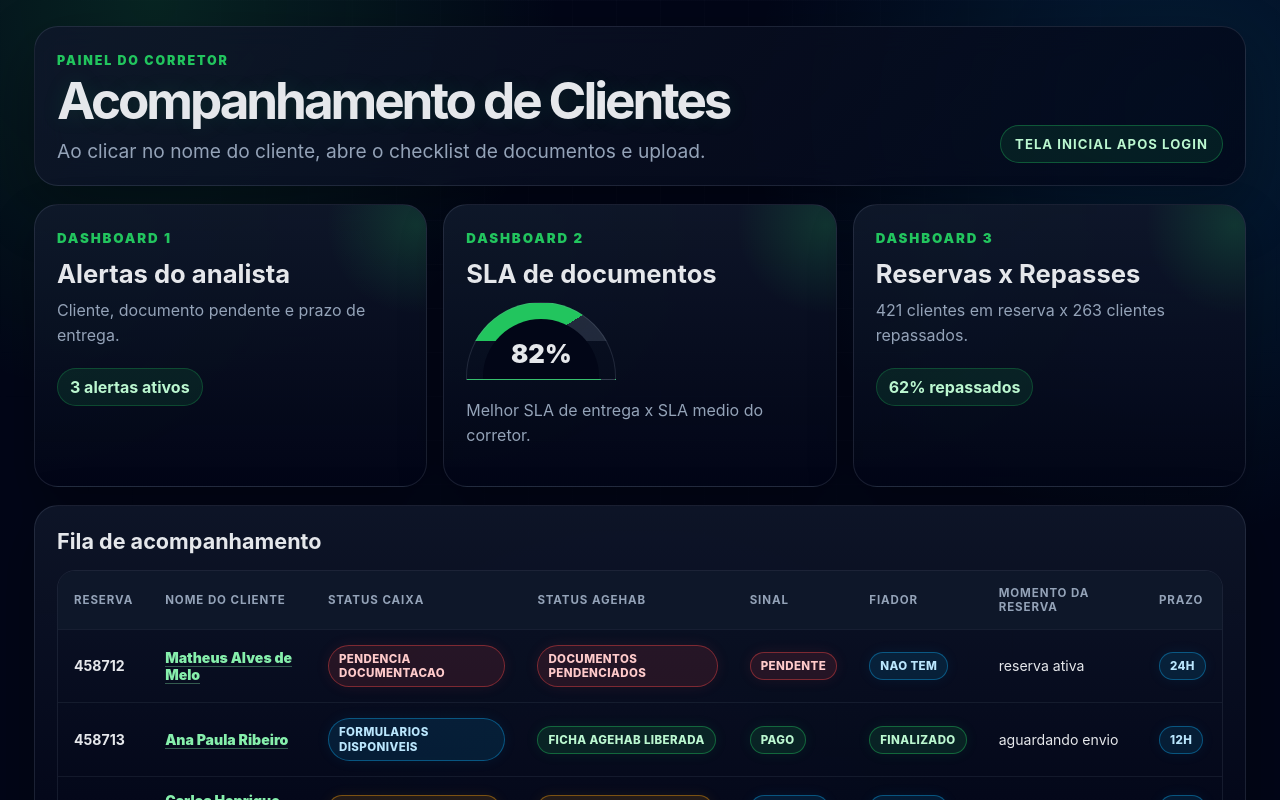
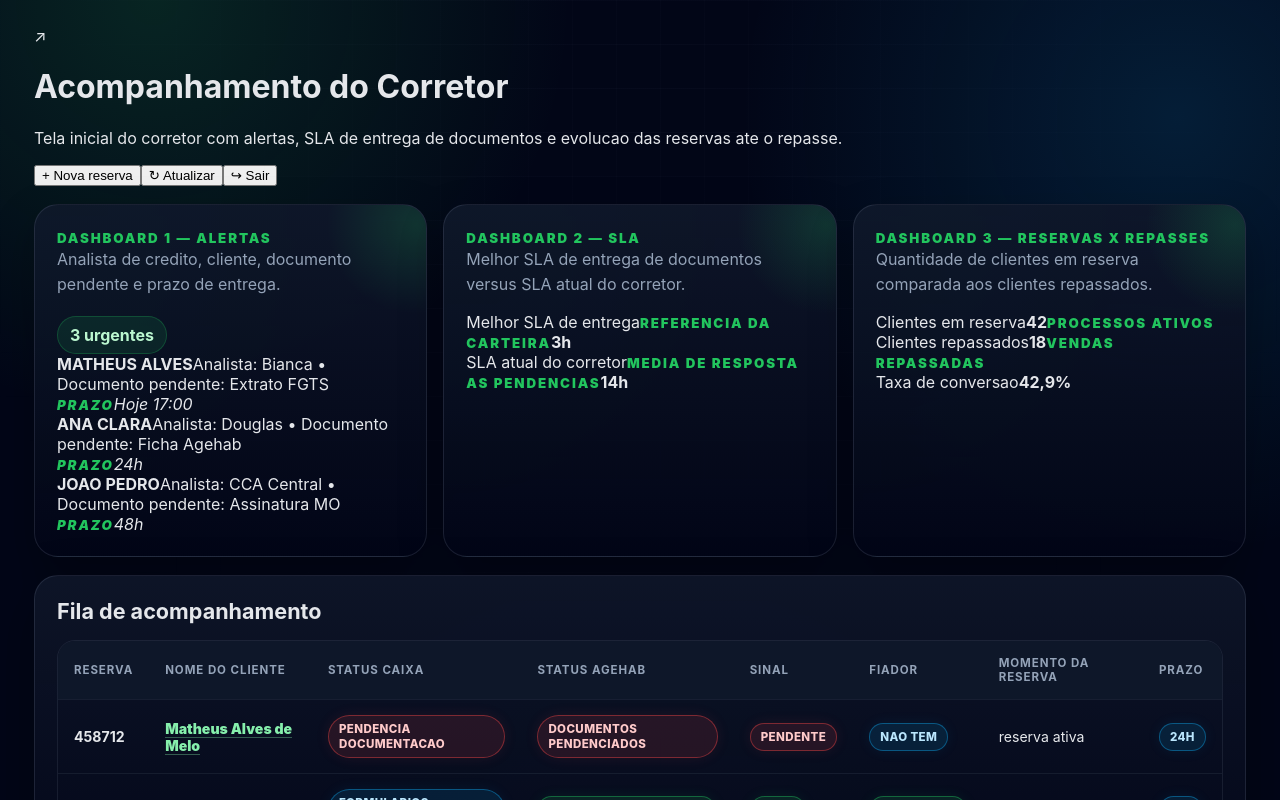
Before and after one commit to catsandygo-design/MAQ2-CREDITO, a Next.js app: page /painel/acompanhamento in a window 1280 px wide. Shown: the top 800 px of the page. Built offline with nearby package versions, Linux system fonts and the light colour scheme.

Commit message:
refactor: match corretor dashboard premium mockup

```diff
--- a/src/app/painel/acompanhamento/page.tsx
+++ b/src/app/painel/acompanhamento/page.tsx
@@ -4,6 +4,12 @@ const clientes = [
   ['458712', 'Matheus Alves de Melo', 'pendencia documentacao', 'documentos pendenciados', 'pendente', 'nao tem', 'reserva ativa', '24h'],
   ['458713', 'Ana Paula Ribeiro', 'formularios disponiveis', 'ficha agehab liberada', 'pago', 'finalizado', 'aguardando envio', '12h'],
   ['458714', 'Carlos Henrique Souza', 'em validacao credito', 'em analise do credito', 'nao tem', 'nao tem', 'analise inicial', '36h'],
+];
+
+const alertas = [
+  ['critico', 'MATHEUS ALVES', 'Analista: Bianca • Documento pendente: Extrato FGTS', 'Hoje 17:00'],
+  ['medio', 'ANA CLARA', 'Analista: Douglas • Documento pendente: Ficha Agehab', '24h'],
+  ['ok', 'JOAO PEDRO', 'Analista: CCA Central • Documento pendente: Assinatura MO', '48h'],
 ];
 
 function badge(status: string) {
@@ -16,34 +22,75 @@ function badge(status: string) {
 
 export default function AcompanhamentoCorretorPage() {
   return (
-    <main className="cor-page">
-      <header className="cor-header">
-        <div>
-          <span>Painel do Corretor</span>
-          <h1>Acompanhamento de Clientes</h1>
-          <p>Ao clicar no nome do cliente, abre o checklist de documentos e upload.</p>
+    <main className="cor-page cor-page-premium">
+      <header className="cor-premium-top">
+        <div className="cor-premium-title">
+          <span className="cor-chart-icon">↗</span>
+          <div>
+            <h1>Acompanhamento do Corretor</h1>
+            <p>Tela inicial do corretor com alertas, SLA de entrega de documentos e evolucao das reservas ate o repasse.</p>
+          </div>
         </div>
-        <b>Tela inicial apos login</b>
+        <div className="cor-premium-actions">
+          <button>+ Nova reserva</button>
+          <button>↻ Atualizar</button>
+          <button>↪ Sair</button>
+        </div>
       </header>
 
-      <section className="cor-dash-grid">
-        <article className="cor-card">
-          <small>Dashboard 1</small>
-          <h2>Alertas do analista</h2>
-          <p>Cliente, documento pendente e prazo de entrega.</p>
-          <strong>3 alertas ativos</strong>
+      <section className="cor-dash-grid cor-dash-premium">
+        <article className="cor-card cor-panel-alerts">
+          <div className="cor-panel-head">
+            <div>
+              <small>Dashboard 1 — Alertas</small>
+              <p>Analista de credito, cliente, documento pendente e prazo de entrega.</p>
+            </div>
+            <strong className="cor-urgent-pill">3 urgentes</strong>
+          </div>
+          <div className="cor-alert-list">
+            {alertas.map(([tone, nome, desc, prazo]) => (
+              <div className={`cor-alert-item cor-alert-${tone}`} key={nome}>
+                <i />
+                <div>
+                  <b>{nome}</b>
+                  <span>{desc}</span>
+                </div>
+                <em><small>Prazo</small>{prazo}</em>
+              </div>
+            ))}
+          </div>
         </article>
-        <article className="cor-card">
-          <small>Dashboard 2</small>
-          <h2>SLA de documentos</h2>
-          <div className="cor-speed"><span>82%</span></div>
-          <p>Melhor SLA de entrega x SLA medio do corretor.</p>
+
+        <article className="cor-card cor-panel-sla">
+          <div className="cor-panel-head">
+            <div>
+              <small>Dashboard 2 — SLA</small>
+              <p>Melhor SLA de entrega de documentos versus SLA atual do corretor.</p>
+            </div>
+          </div>
+          <div className="cor-speed-premium">
+            <div className="cor-speed-arc" />
+            <div className="cor-speed-needle" />
+            <span />
+          </div>
+          <div className="cor-sla-lines">
+            <div><span>Melhor SLA de entrega</span><small>Referencia da carteira</small><b className="green">3h</b></div>
+            <div><span>SLA atual do corretor</span><small>Media de resposta as pendencias</small><b className="orange">14h</b></div>
+          </div>
         </article>
-        <article className="cor-card">
-          <small>Dashboard 3</small>
-          <h2>Reservas x Repasses</h2>
-          <p>421 clientes em reserva x 263 clientes repassados.</p>
-          <strong>62% repassados</strong>
+
+        <article className="cor-card cor-panel-conversion">
+          <div className="cor-panel-head">
+            <div>
+              <small>Dashboard 3 — Reservas x Repasses</small>
+              <p>Quantidade de clientes em reserva comparada aos clientes repassados.</p>
+            </div>
+          </div>
+          <div className="cor-mini-metrics">
+            <div><span>Clientes em reserva</span><b>42</b><small>processos ativos</small></div>
+            <div><span>Clientes repassados</span><b>18</b><small>vendas repassadas</small></div>
+          </div>
+          <div className="cor-conversion-bar"><span>Taxa de conversao</span><b>42,9%</b></div>
         </article>
       </section>
 
```
